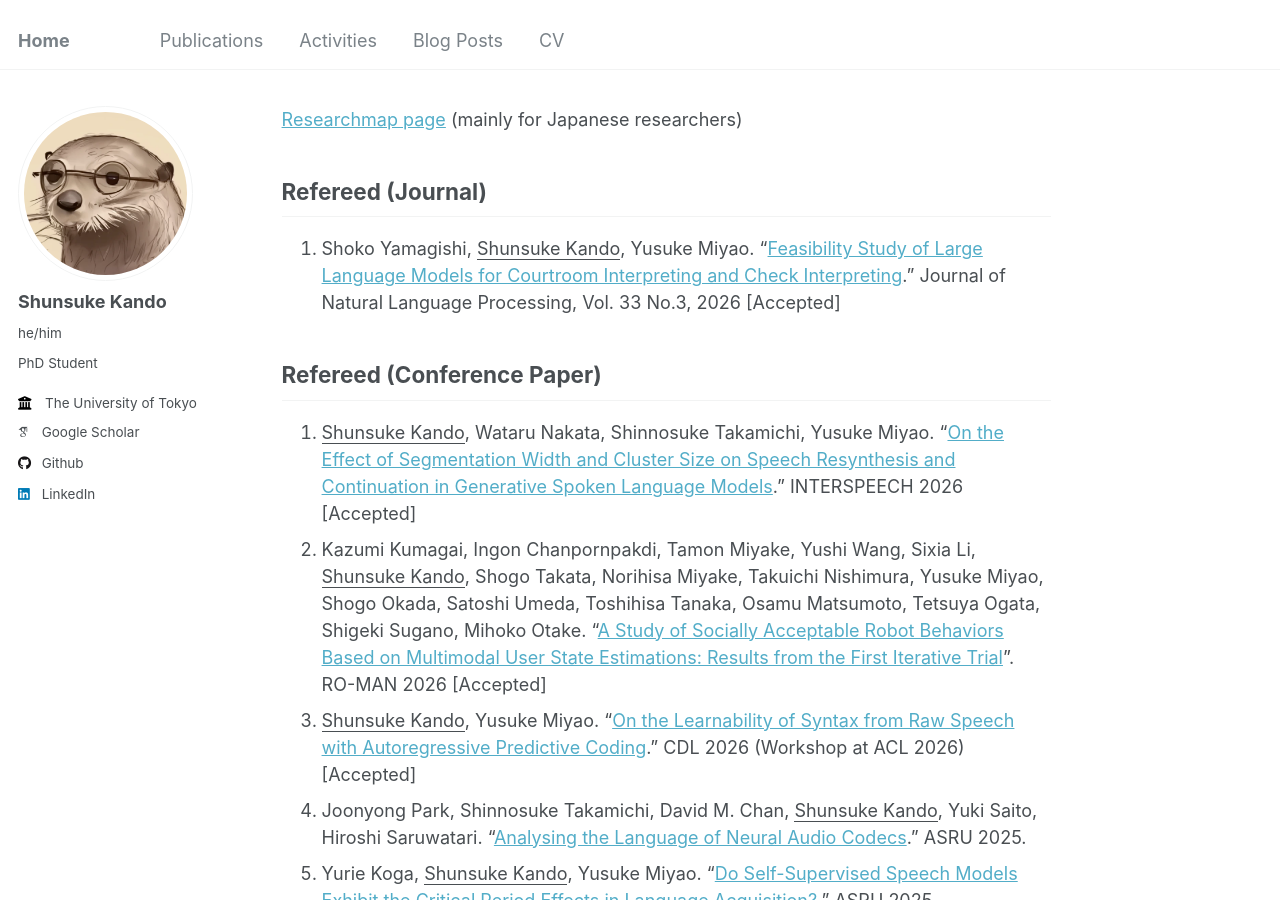
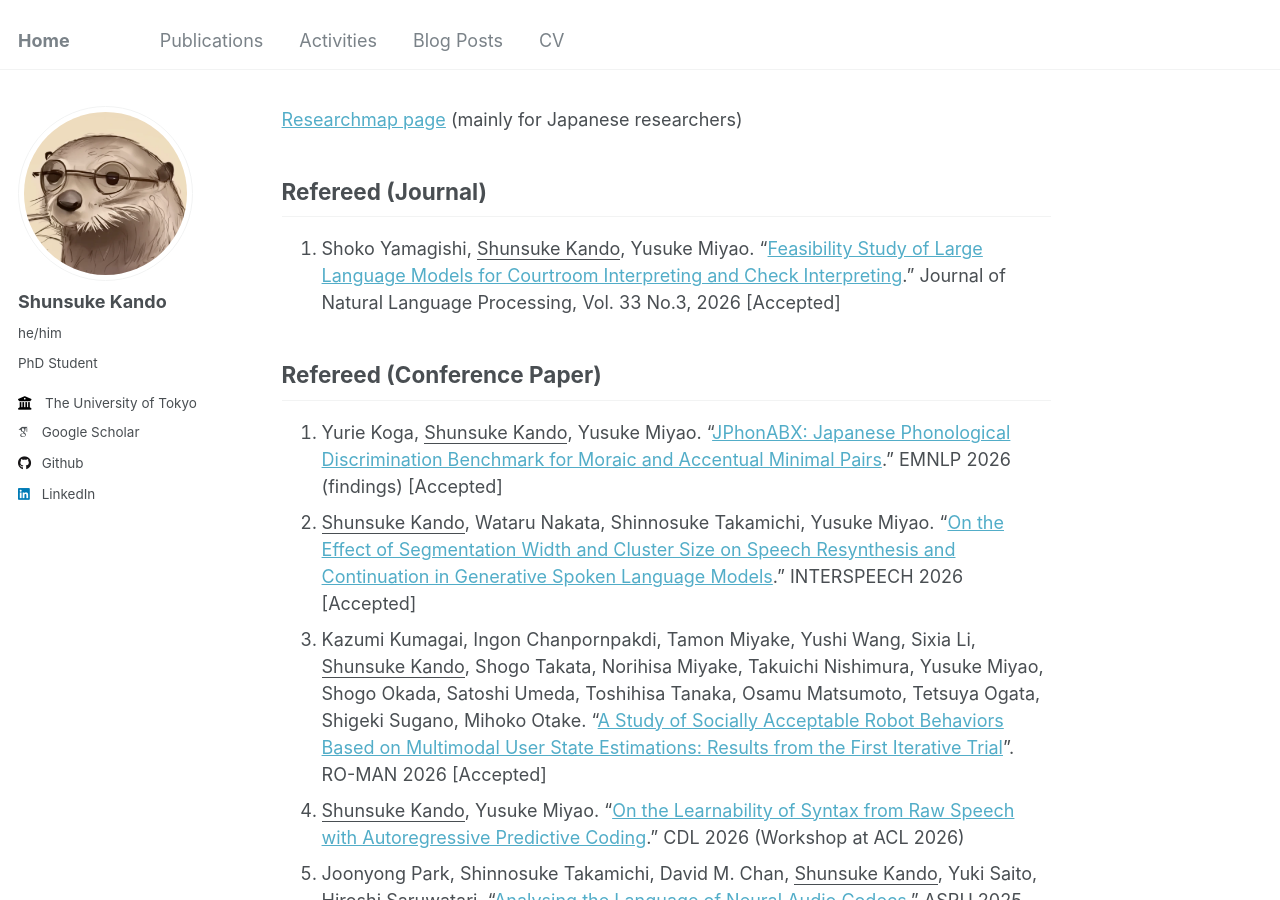
Before and after one commit to gifdog97/gifdog97.github.io, a Jekyll site: the page built from _pages/publications.md, in a window 1280 px wide and 900 px high. Built offline with Jekyll 4.4.1, drawn with Linux system fonts in a browser that asks for light colours; some web fonts are replaced.

Commit message:
add publication

```diff
--- a/_pages/publications.md
+++ b/_pages/publications.md
@@ -10,9 +10,10 @@ permalink: /publications
 
 ## Refereed (Conference Paper)
 
+1. Yurie Koga, <u>Shunsuke Kando</u>, Yusuke Miyao. "[JPhonABX: Japanese Phonological Discrimination Benchmark for Moraic and Accentual Minimal Pairs](xxx)." EMNLP 2026 (findings) [Accepted]
 1. <u>Shunsuke Kando</u>, Wataru Nakata, Shinnosuke Takamichi, Yusuke Miyao. "[On the Effect of Segmentation Width and Cluster Size on Speech Resynthesis and Continuation in Generative Spoken Language Models](xxx)." INTERSPEECH 2026 [Accepted]
 1. Kazumi Kumagai, Ingon Chanpornpakdi, Tamon Miyake, Yushi Wang, Sixia Li, <u>Shunsuke Kando</u>, Shogo Takata, Norihisa Miyake, Takuichi Nishimura, Yusuke Miyao, Shogo Okada, Satoshi Umeda, Toshihisa Tanaka, Osamu Matsumoto, Tetsuya Ogata, Shigeki Sugano, Mihoko Otake. "[A Study of Socially Acceptable Robot Behaviors Based on Multimodal User State Estimations: Results from the First Iterative Trial](xxx)". RO-MAN 2026 [Accepted]
-1. <u>Shunsuke Kando</u>, Yusuke Miyao. "[On the Learnability of Syntax from Raw Speech with Autoregressive Predictive Coding](https://openreview.net/forum?id=CPr2fKvy2Q)." CDL 2026 (Workshop at ACL 2026) [Accepted]
+1. <u>Shunsuke Kando</u>, Yusuke Miyao. "[On the Learnability of Syntax from Raw Speech with Autoregressive Predictive Coding](https://openreview.net/forum?id=CPr2fKvy2Q)." CDL 2026 (Workshop at ACL 2026)
 1. Joonyong Park, Shinnosuke Takamichi, David M. Chan, <u>Shunsuke Kando</u>, Yuki Saito, Hiroshi Saruwatari. "[Analysing the Language of Neural Audio Codecs](https://ieeexplore.ieee.org/document/11434618)." ASRU 2025.
 1. Yurie Koga, <u>Shunsuke Kando</u>, Yusuke Miyao. "[Do Self-Supervised Speech Models Exhibit the Critical Period Effects in Language Acquisition?](https://ieeexplore.ieee.org/document/11434722)." ASRU 2025.
 1. <u>Shunsuke Kando</u>, Yusuke Miyao, Shinnosuke Takamichi. "[Exploring the Effect of Segmentation and Vocabulary Size on Speech Tokenization for Speech Language Models](https://www.isca-archive.org/interspeech_2025/kando25_interspeech.html)." INTERSPEECH 2025.
```
Also changed, not shown: 15 other files.
